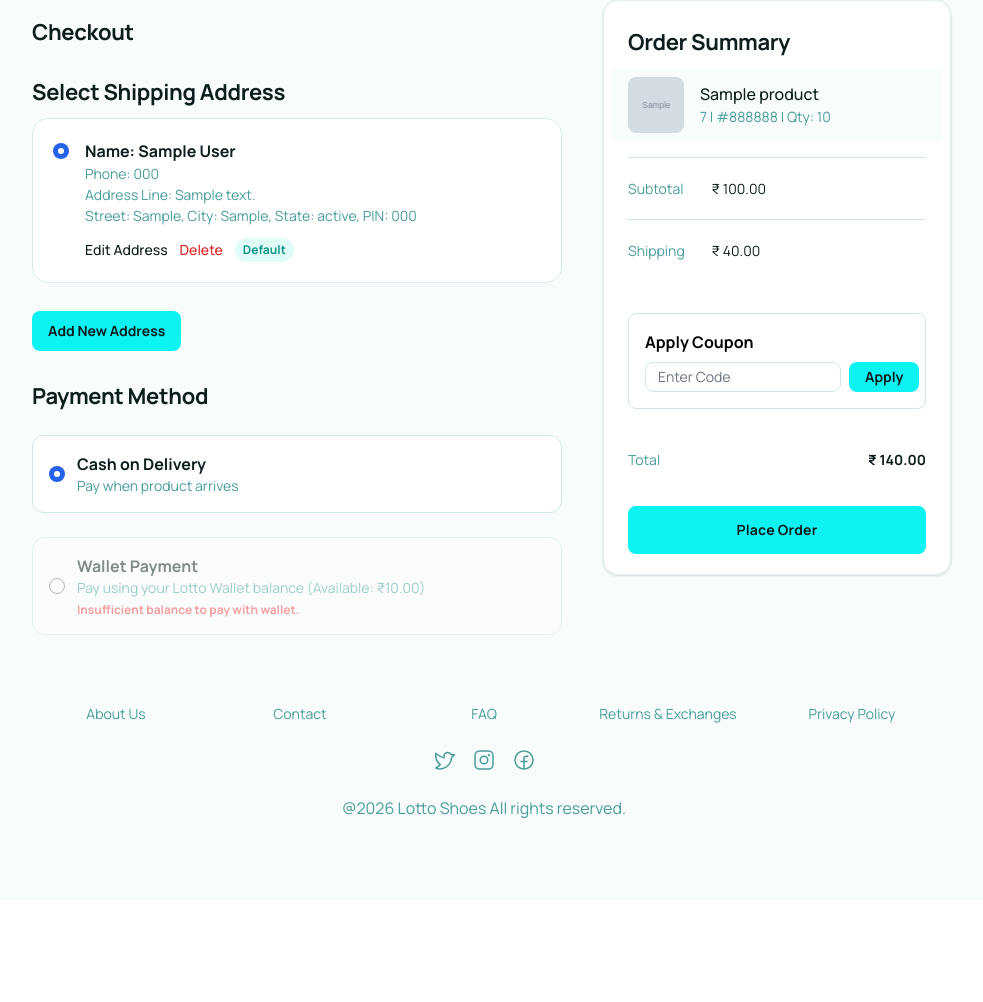
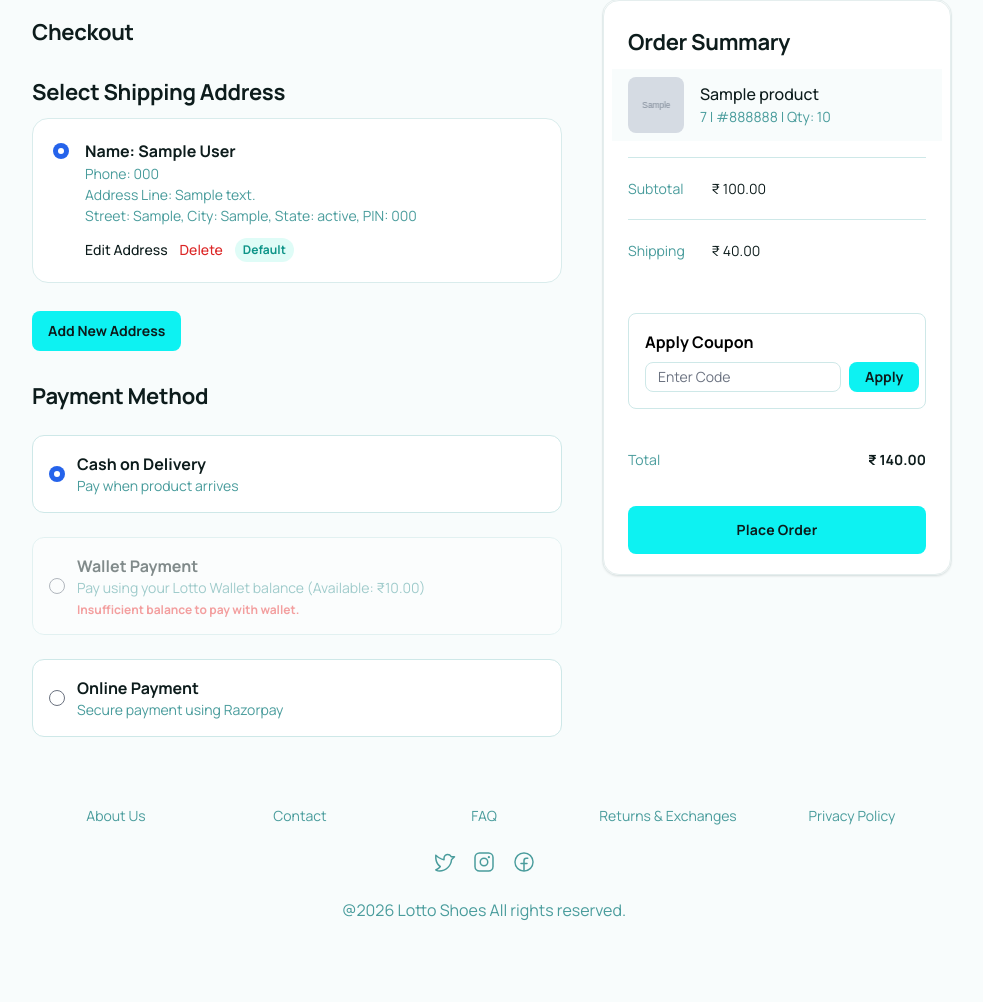
Before and after one commit to ishaquejifri/MyShoes-Ecommerce, a Django app: page /orders/checkout/ in a window 1280 px wide. Shown: the part 97-1099 px from the top of the page, without its empty margins (156-1139 px from the left). Before the commit the page ends 916 px from the top, so only its background shows below. Run offline with Django 5.2, Linux system fonts and the light colour scheme; a user stored in the database is signed in; tables that the repository leaves empty hold one stand-in row (values such as "Sample post"); grey boxes marked "Sample" are stand-in pictures; some libraries are stand-ins or nearby versions.

Commit message:
Order Management Progress

```diff
--- a/orders/models.py
+++ b/orders/models.py
@@ -47,6 +47,7 @@ class Order(models.Model):
     status = models.CharField(max_length=200,choices=STATUS_CHOICES,default='pending')
 
     payment_method = models.CharField(max_length=20,choices=PAYMENT_METHOD_CHOICES,default='cod')
+    payment_status = models.CharField(max_length=20,choices=PAYMENT_STATUS,default='pending')
 
     total_amount = models.DecimalField(max_digits=10, decimal_places=2)
     sub_total = models.DecimalField(max_digits=10, decimal_places=2, default=0.00)
--- a/orders/templates/checkout.html
+++ b/orders/templates/checkout.html
@@ -285,7 +285,6 @@
                     value="wallet"
                     {% if wallet.balance < total %}disabled{% endif %}
                   />
-
                   <div>
                     <p class="font-bold text-[#0d1c1c]">Wallet Payment</p>
                     <p class="text-sm text-[#499c9c]">
@@ -296,6 +295,21 @@
                     {% endif %}
                   </div>
                 </label>
+              </div>
+              <div class="px-4 py-3">
+                  <label class="flex items-center gap-3 bg-white border border-[#cee8e8] rounded-xl p-4 cursor-pointer">
+                      <input
+                          type="radio"
+                          name="payment_method"
+                          value="online"
+                      />
+                      <div>
+                          <p class="font-bold text-[#0d1c1c]">Online Payment</p>
+                          <p class="text-sm text-[#499c9c]">
+                              Secure payment using Razorpay
+                          </p>
+                      </div>
+                  </label>
               </div>
             </div>
 
--- a/orders/views.py
+++ b/orders/views.py
@@ -15,8 +15,18 @@ from reportlab.lib.styles import getSampleStyleSheet
 from reportlab.lib.pagesizes import letter
 from io import BytesIO
 from coupons.models import Coupon
+from payments.models import Payment
+import razorpay
+from django.conf import settings
+# Create your views here.
 
-# Create your views here.
+client = razorpay.Client(
+    auth=(
+        settings.RAZORPAY_KEY_ID,
+        settings.RAZORPAY_KEY_SECRET
+    )
+)
+
 
 def generate_order_id():
     return ''.join(random.choices(string.ascii_uppercase + string.digits, k=10))
@@ -168,6 +178,58 @@ def place_order(request):
                 total_amount = grand_total,
             )
 
+
+            # ==========================
+            # ONLINE PAYMENT
+            # ==========================
+
+            if payment_method == "online":
+
+                razorpay_order = client.order.create({
+                "amount": int(grand_total * 100),
+                "currency": "INR",
+                "receipt": order.order_id,
+                "payment_capture": 1
+                })
+
+                Payment.objects.create(
+                user=request.user,
+                order=order,
+                amount=grand_total,
+                razorpay_order_id=razorpay_order["id"],
+                status="Pending"
+                )
+
+                # Create Order Items
+                for item in cart_items:
+
+                    OrderItem.objects.create(
+                    order=order,
+                    product=item.product,
+                    variant=item.variant,
+                    product_name=item.product.product_name,
+                    variant_size=item.variant.size,
+                    variant_color=item.variant.color,
+                    price=item.price,
+                    original_price=item.product.base_price,
+                    discount_amount=item.product.base_price-item.price,
+                    quantity=item.quantity,
+                    item_status="placed"
+                )
+
+
+                return render(
+                    request,
+                    "payment.html",
+                    {
+                    "order": order,
+                    "razorpay_key": settings.RAZORPAY_KEY_ID,
+                    "razorpay_order_id": razorpay_order["id"],
+                    "amount": int(grand_total * 100),
+                }
+            )
+
+
             # Deduct from Wallet if selected
             if payment_method == 'wallet':
                 wallet, _ = Wallet.objects.get_or_create(user=request.user)
@@ -208,7 +270,7 @@ def place_order(request):
                     quantity = item.quantity,
                     item_status = 'confirmed' if payment_method == 'wallet' else 'placed'
                 )
-
+            if payment_method != 'online':
                 variant.stock -= item.quantity
                 variant.save()
 
@@ -355,6 +417,8 @@ def cancel_order_item(request, item_id):
 
 @login_required
 def order_details(request, order_id):
+    print("URL order_id:", order_id)
+    print("User:", request.user)
     order = get_object_or_404(Order, order_id = order_id, user = request.user)
     coupons = Coupon.objects.filter(is_active=True)
 
```
Also changed, not shown: orders/migrations/0011_order_payment_status.py (added).
